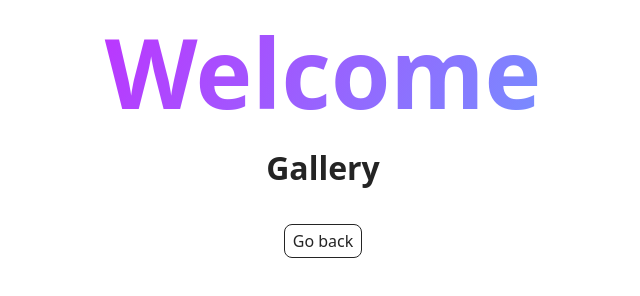
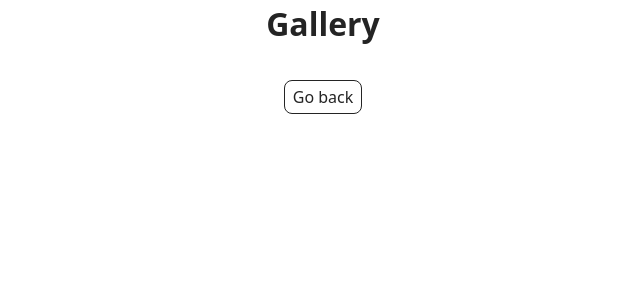
Before and after one commit to Nikolas-vl/goit-js-hw-09, a plain HTML site: page 1-gallery.html in a window 1280 px wide. Shown: the whole page, without its empty margins (317-957 px from the left). Drawn offline with Linux system fonts and the light colour scheme.

Commit message:
Deploying to gh-pages from @ Nikolas-vl/goit-js-hw-09@ae0415348e718e812e980b5680cece38a19c6255 🚀

```diff
--- a/1-gallery.html
+++ b/1-gallery.html
@@ -12,9 +12,7 @@
   <body>
     <main>
       <div class="container">
-        <h1 class="main-title">
-          <span class="main-title-gradient">Welcome</span> Gallery
-        </h1>
+        <h1 class="main-title">Gallery</h1>
         <a class="back-link" href="./index.html">Go back</a>
       </div>
     </main>
```
Also changed, not shown: 2-form.html (+1 -3 lines).
